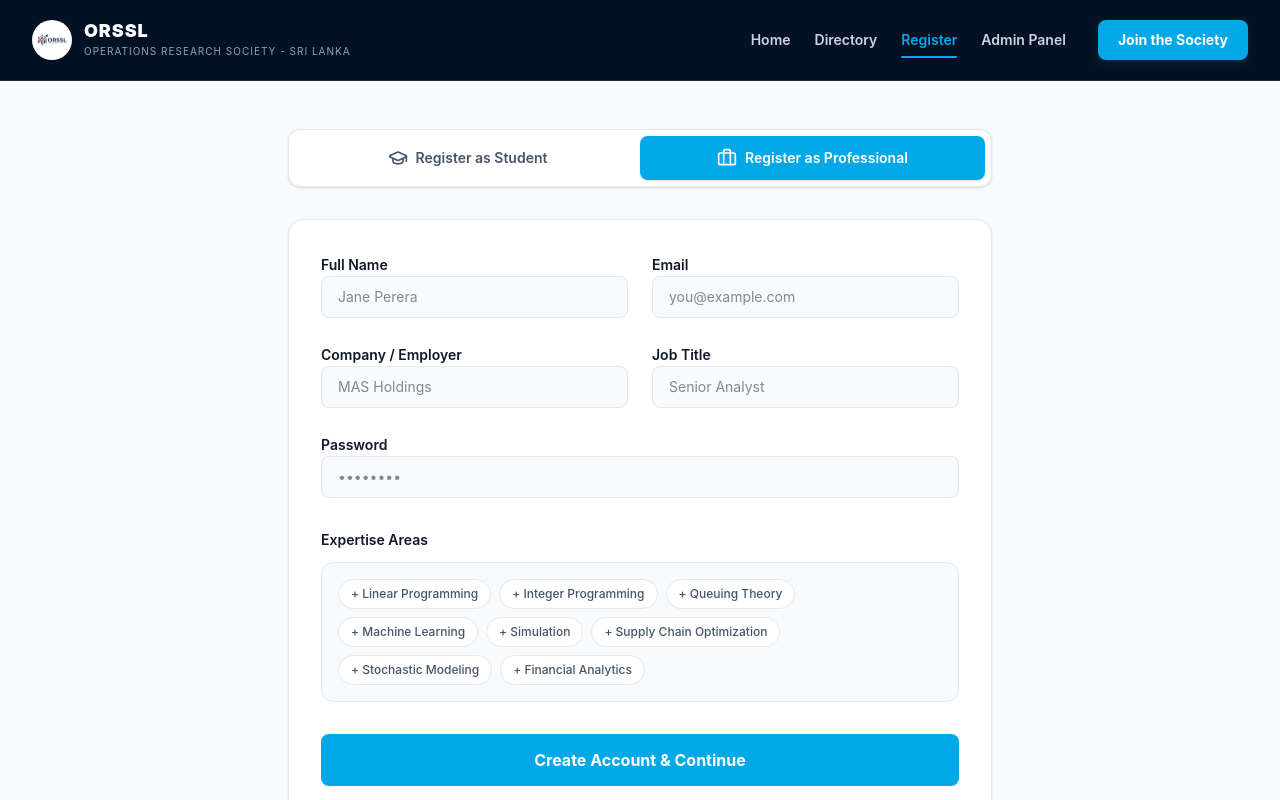
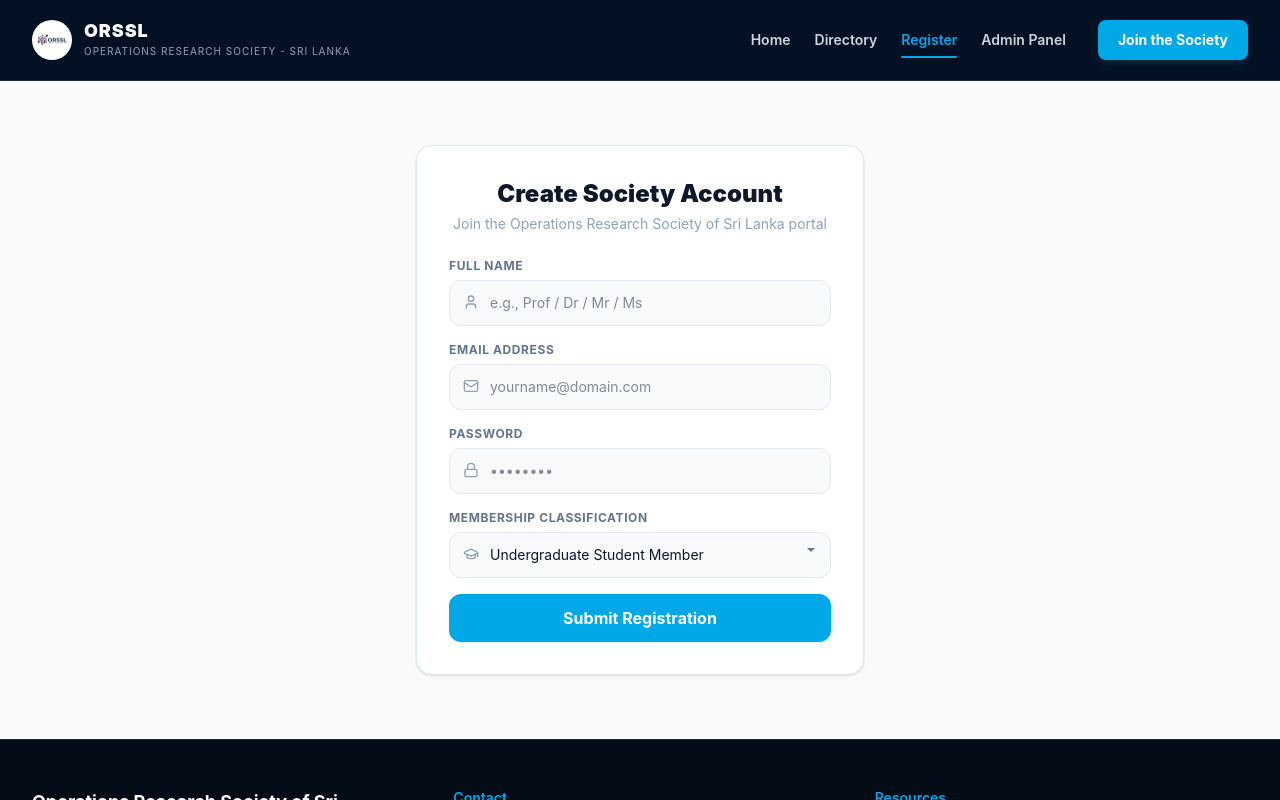
Before and after one commit to felinex4/orssl-final, a React (Vite) app: page / in a window 1280 px wide. Both pictures are taken after a click on the button "Register". Shown: the top 800 px of the page. Built offline with nearby package versions, Linux system fonts and the light colour scheme.

Commit message:
Integrated Supabase Auth into the portal registration pipeline

```diff
--- a/src/Pages/Register.jsx
+++ b/src/Pages/Register.jsx
@@ -1,41 +1,180 @@
 import React, { useState } from 'react';
-import { GraduationCap, Briefcase } from 'lucide-react';
+import { supabase } from '../supabaseClient';
+import { User, Mail, Lock, GraduationCap, CheckCircle, AlertCircle, Loader2 } from 'lucide-react';
 
 export default function Register() {
-  const [registerType, setRegisterType] = useState('professional');
-  const skillFilters = ["Linear Programming", "Integer Programming", "Queuing Theory", "Machine Learning", "Simulation", "Supply Chain Optimization", "Stochastic Modeling", "Financial Analytics"];
+  // Form input track states
+  const [formData, setFormData] = useState({
+    fullName: '',
+    email: '',
+    password: '',
+    memberType: 'Student'
+  });
+
+  // Operational system process states
+  const [loading, setLoading] = useState(false);
+  const [errorMsg, setErrorMsg] = useState('');
+  const [success, setSuccess] = useState(false);
+
+  const handleInputChange = (e) => {
+    const { name, value } = e.target;
+    setFormData(prev => ({ ...prev, [name]: value }));
+  };
+
+  const handleRegister = async (e) => {
+    e.preventDefault();
+    setLoading(true);
+    setErrorMsg('');
+    setSuccess(false);
+
+    try {
+      // Direct sign-up execution call to Supabase Authentication
+      const { data, error } = await supabase.auth.signUp({
+        email: formData.email,
+        password: formData.password,
+        options: {
+          // Attaches profile metadata automatically to the user account
+          data: {
+            full_name: formData.fullName,
+            member_type: formData.memberType
+          }
+        }
+      });
+
+      if (error) throw error;
+
+      // Registration successful state trigger
+      if (data?.user) {
+        setSuccess(true);
+        setFormData({ fullName: '', email: '', password: '', memberType: 'Student' });
+      }
+    } catch (err) {
+      setErrorMsg(err.message || 'An unexpected error occurred during registration.');
+    } finally {
+      setLoading(false);
+    }
+  };
 
   return (
-    <div className="flex-grow bg-[#f8fafc] text-slate-900 py-12">
-      <div className="max-w-3xl mx-auto px-4 sm:px-6 lg:px-8">
-        <div className="flex rounded-xl bg-white border border-slate-200 p-1.5 mb-8 shadow-sm">
-          <button onClick={() => setRegisterType('student')} className={`flex-1 flex items-center justify-center gap-2 py-3 rounded-lg text-sm font-semibold transition-colors ${registerType === 'student' ? 'bg-[#00a8e8] text-white shadow-sm' : 'text-slate-600 hover:bg-slate-50'}`}>
-            <GraduationCap className="w-5 h-5" /> Register as Student
-          </button>
-          <button onClick={() => setRegisterType('professional')} className={`flex-1 flex items-center justify-center gap-2 py-3 rounded-lg text-sm font-semibold transition-colors ${registerType === 'professional' ? 'bg-[#00a8e8] text-white shadow-sm' : 'text-slate-600 hover:bg-slate-50'}`}>
-            <Briefcase className="w-5 h-5" /> Register as Professional
-          </button>
+    <div className="flex-grow bg-[#f8fafc] flex items-center justify-center py-16 px-4">
+      <div className="bg-white border border-slate-200 w-full max-w-md rounded-2xl p-8 shadow-sm space-y-6">
+
+        {/* Header Block */}
+        <div className="text-center">
+          <h2 className="text-2xl font-black text-slate-900">Create Society Account</h2>
+          <p className="text-slate-400 text-sm mt-1">Join the Operations Research Society of Sri Lanka portal</p>
         </div>
-        <div className="bg-white border border-slate-200 rounded-2xl p-8 shadow-sm">
-          <div className="grid grid-cols-1 sm:grid-cols-2 gap-6">
-            <div className="space-y-2"><label className="text-sm font-semibold text-slate-900">Full Name</label><input type="text" placeholder="Jane Perera" className="w-full bg-slate-50 border border-slate-200 rounded-lg px-4 py-2.5 text-sm focus:outline-none focus:border-[#00a8e8]" /></div>
-            <div className="space-y-2"><label className="text-sm font-semibold text-slate-900">Email</label><input type="email" placeholder="you@example.com" className="w-full bg-slate-50 border border-slate-200 rounded-lg px-4 py-2.5 text-sm focus:outline-none focus:border-[#00a8e8]" /></div>
-            <div className="space-y-2"><label className="text-sm font-semibold text-slate-900">{registerType === 'student' ? 'University / Organization' : 'Company / Employer'}</label><input type="text" placeholder="MAS Holdings" className="w-full bg-slate-50 border border-slate-200 rounded-lg px-4 py-2.5 text-sm focus:outline-none focus:border-[#00a8e8]" /></div>
-            <div className="space-y-2"><label className="text-sm font-semibold text-slate-900">{registerType === 'student' ? 'Degree Program' : 'Job Title'}</label><input type="text" placeholder="Senior Analyst" className="w-full bg-slate-50 border border-slate-200 rounded-lg px-4 py-2.5 text-sm focus:outline-none focus:border-[#00a8e8]" /></div>
-            <div className="space-y-2 sm:col-span-2"><label className="text-sm font-semibold text-slate-900">Password</label><input type="password" placeholder="••••••••" className="w-full bg-slate-50 border border-slate-200 rounded-lg px-4 py-2.5 text-sm focus:outline-none focus:border-[#00a8e8]" /></div>
+
+        {/* Dynamic Status Notifications */}
+        {errorMsg && (
+          <div className="bg-rose-50 border border-rose-200 text-rose-700 p-4 rounded-xl text-sm flex items-start gap-2.5">
+            <AlertCircle className="w-5 h-5 shrink-0 mt-0.5" />
+            <span>{errorMsg}</span>
           </div>
-          <div className="mt-8">
-            <label className="text-sm font-semibold text-slate-900 mb-3 block">Expertise Areas</label>
-            <div className="bg-slate-50 border border-slate-200 rounded-xl p-4 flex flex-wrap gap-2">
-              {skillFilters.map((skill, idx) => (
-                <button key={idx} className="bg-white border border-slate-200 text-slate-600 text-xs font-medium px-3 py-1.5 rounded-full hover:border-[#00a8e8] hover:text-[#00a8e8] transition-colors">+ {skill}</button>
-              ))}
+        )}
+
+        {success && (
+          <div className="bg-emerald-50 border border-emerald-200 text-emerald-700 p-4 rounded-xl text-sm flex items-start gap-2.5">
+            <CheckCircle className="w-5 h-5 shrink-0 mt-0.5" />
+            <div>
+              <p className="font-bold">Registration Initiated!</p>
+              <p className="text-emerald-600/90 text-xs mt-0.5">Please check your inbox for a secure verification link to activate your access profile.</p>
             </div>
           </div>
-          <button className="w-full bg-[#00a8e8] hover:bg-[#0090c7] text-white font-bold py-3.5 rounded-lg mt-8 transition-colors">
-            Create Account & Continue
+        )}
+
+        {/* Input Interface Form */}
+        <form onSubmit={handleRegister} className="space-y-4">
+
+          {/* Name Field */}
+          <div>
+            <label className="block text-xs font-bold text-slate-500 uppercase tracking-wider mb-1.5">Full Name</label>
+            <div className="relative">
+              <User className="absolute left-3.5 top-3.5 h-4 w-4 text-slate-400" />
+              <input
+                type="text"
+                name="fullName"
+                required
+                value={formData.fullName}
+                onChange={handleInputChange}
+                placeholder="e.g., Prof / Dr / Mr / Ms"
+                className="w-full bg-slate-50 text-sm text-slate-900 border border-slate-200 rounded-xl pl-10 pr-4 py-3 focus:outline-none focus:border-[#00a8e8] focus:bg-white transition-colors"
+              />
+            </div>
+          </div>
+
+          {/* Email Field */}
+          <div>
+            <label className="block text-xs font-bold text-slate-500 uppercase tracking-wider mb-1.5">Email Address</label>
+            <div className="relative">
+              <Mail className="absolute left-3.5 top-3.5 h-4 w-4 text-slate-400" />
+              <input
+                type="email"
+                name="email"
+                required
+                value={formData.email}
+                onChange={handleInputChange}
+                placeholder="yourname@domain.com"
+                className="w-full bg-slate-50 text-sm text-slate-900 border border-slate-200 rounded-xl pl-10 pr-4 py-3 focus:outline-none focus:border-[#00a8e8] focus:bg-white transition-colors"
+              />
+            </div>
+          </div>
+
+          {/* Password Field */}
+          <div>
+            <label className="block text-xs font-bold text-slate-500 uppercase tracking-wider mb-1.5">Password</label>
+            <div className="relative">
+              <Lock className="absolute left-3.5 top-3.5 h-4 w-4 text-slate-400" />
+              <input
+                type="password"
+                name="password"
+                required
+                minLength={6}
+                value={formData.password}
+                onChange={handleInputChange}
+                placeholder="••••••••"
+                className="w-full bg-slate-50 text-sm text-slate-900 border border-slate-200 rounded-xl pl-10 pr-4 py-3 focus:outline-none focus:border-[#00a8e8] focus:bg-white transition-colors"
+              />
+            </div>
+          </div>
+
+          {/* Member Classification Selection */}
+          <div>
+            <label className="block text-xs font-bold text-slate-500 uppercase tracking-wider mb-1.5">Membership Classification</label>
+            <div className="relative">
+              <GraduationCap className="absolute left-3.5 top-3.5 h-4 w-4 text-slate-400" />
+              <select
+                name="memberType"
+                value={formData.memberType}
+                onChange={handleInputChange}
+                className="w-full bg-slate-50 text-sm text-slate-900 border border-slate-200 rounded-xl pl-10 pr-4 py-3 appearance-none focus:outline-none focus:border-[#00a8e8] focus:bg-white transition-colors cursor-pointer"
+              >
+                <option value="Student">Undergraduate Student Member</option>
+                <option value="Postgraduate">Postgraduate Researcher</option>
+                <option value="Professional">Academic / Corporate Professional</option>
+                <option value="Life">Life Member</option>
+              </select>
+              <div className="absolute right-4 top-4 pointer-events-none border-l-4 border-r-4 border-t-4 border-transparent border-t-slate-500 w-0 h-0" />
+            </div>
+          </div>
+
+          {/* Submit Action Trigger Button */}
+          <button
+            type="submit"
+            disabled={loading}
+            className="w-full bg-[#00a8e8] hover:bg-[#0090c7] disabled:bg-slate-200 disabled:text-slate-400 text-white font-bold py-3 px-4 rounded-xl transition-all shadow-md shadow-cyan-500/5 flex items-center justify-center gap-2 mt-2"
+          >
+            {loading ? (
+              <>
+                <Loader2 className="w-4 h-4 animate-spin" />
+                Processing Registry...
+              </>
+            ) : (
+              'Submit Registration'
+            )}
           </button>
-        </div>
+
+        </form>
       </div>
     </div>
   );
```
Also changed, not shown: 1 other file (tests, documents, lock files or other folders).
